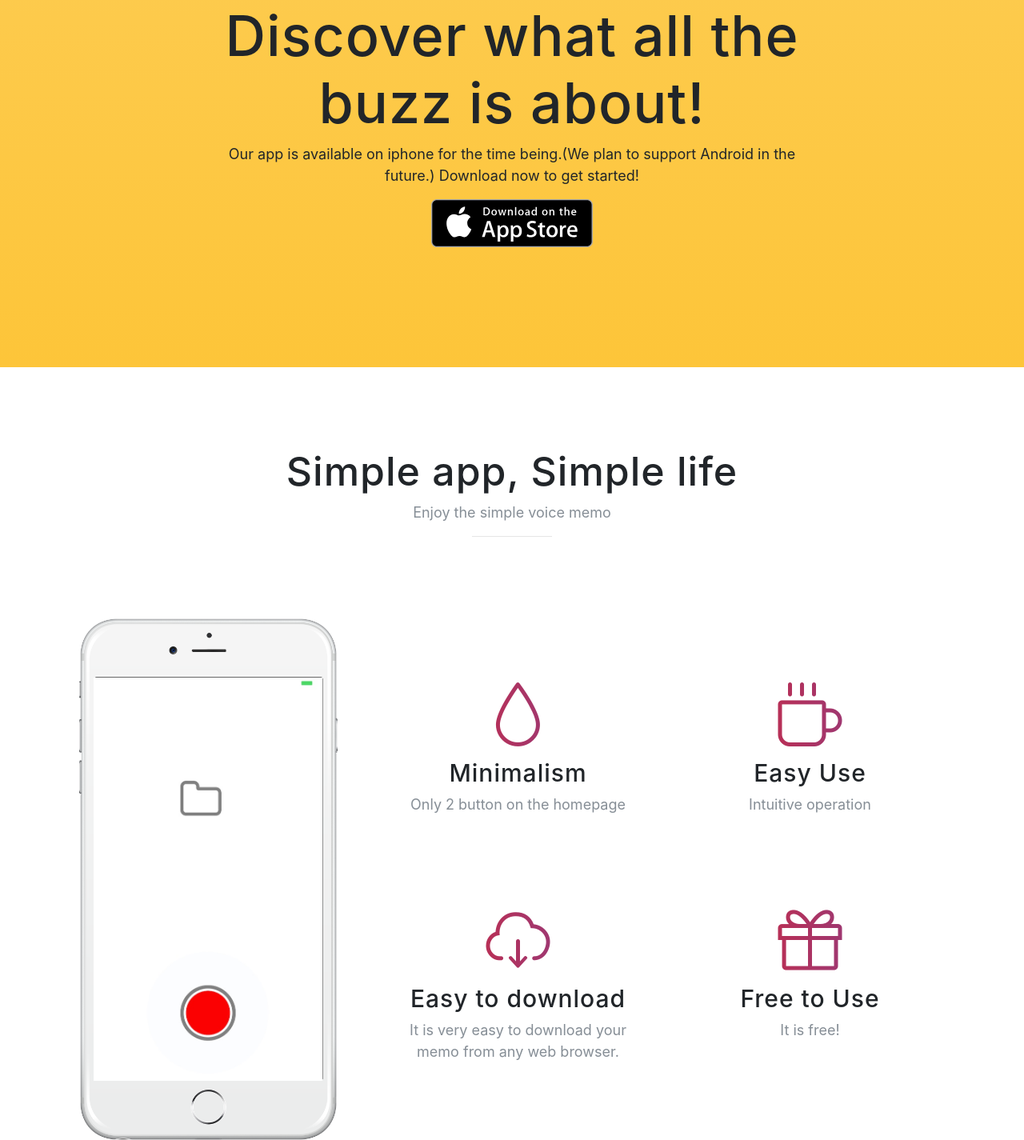
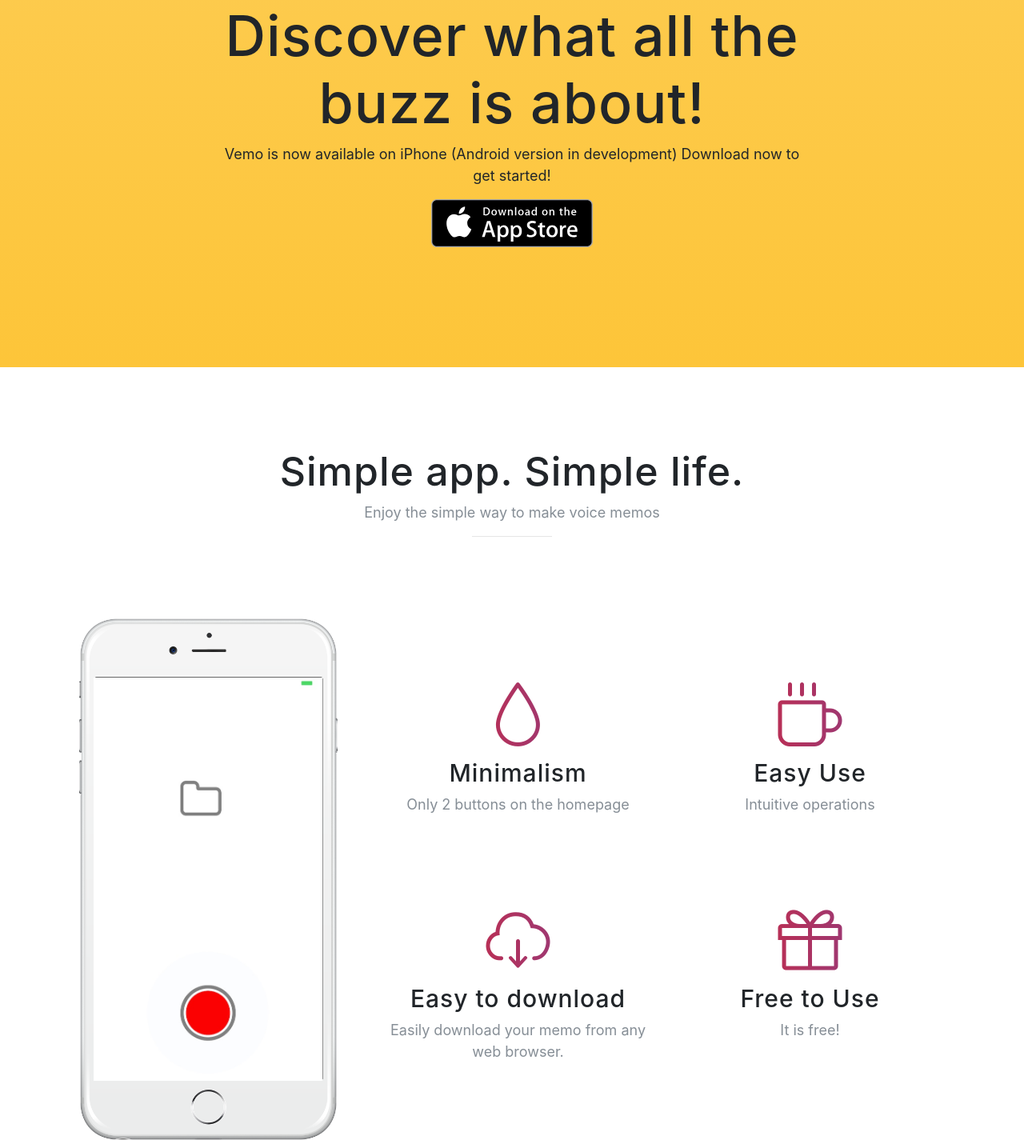
Before and after one commit to guoyingtao/guoyingtao.github.io, a website with bundled scripts: page index.html in a window 1280 px wide. Shown: the part 947-2372 px from the top of the page at 80% size. Built offline with nearby package versions, Linux system fonts and the light colour scheme; a web font is replaced by a local one.

Commit message:
Improved text

```diff
--- a/index.html
+++ b/index.html
@@ -59,7 +59,7 @@
         <div class="row h-100">
           <div class="col-lg-7 my-auto">
             <div class="header-content mx-auto">
-              <h1 class="mb-5">Vemo - A Simple Voice Memo. Why not make your life simpler?</h1>
+              <h1 class="mb-5">Vemo - A new way to make voice memos. Why not make your life simpler?</h1>
               <a href="#download" class="btn btn-outline btn-xl js-scroll-trigger">Start Now for Free!</a>
             </div>
           </div>
@@ -87,7 +87,7 @@
         <div class="row">
           <div class="col-md-8 mx-auto">
             <h2 class="section-heading">Discover what all the buzz is about!</h2>
-            <p>Our app is available on iphone for the time being.(We plan to support Android in the future.) Download now to get started!</p>
+            <p>Vemo is now available on iPhone (Android version in development) Download now to get started!</p>
             <div class="badges">
               <!-- <a class="badge-link" href="#"><img src="img/google-play-badge.svg" alt=""></a> -->
               <a class="badge-link" href="#"><img src="img/app-store-badge.svg" alt=""></a>
@@ -100,8 +100,8 @@
     <section class="features" id="features">
       <div class="container">
         <div class="section-heading text-center">
-          <h2>Simple app, Simple life</h2>
-          <p class="text-muted">Enjoy the simple voice memo</p>
+          <h2>Simple app. Simple life.</h2>
+          <p class="text-muted">Enjoy the simple way to make voice memos</p>
           <hr>
         </div>
         <div class="row">
@@ -127,14 +127,14 @@
                   <div class="feature-item">
                     <i class="icon-drop text-primary"></i>
                     <h3>Minimalism</h3>
-                    <p class="text-muted">Only 2 button on the homepage</p>
+                    <p class="text-muted">Only 2 buttons on the homepage</p>
                   </div>
                 </div>
                 <div class="col-lg-6">
                   <div class="feature-item">
                     <i class="icon-cup text-primary"></i>
                     <h3>Easy Use</h3>
-                    <p class="text-muted">Intuitive operation</p>
+                    <p class="text-muted">Intuitive operations</p>
                   </div>
                 </div>
               </div>
@@ -143,7 +143,7 @@
                   <div class="feature-item">
                     <i class="icon-cloud-download text-primary"></i>
                     <h3>Easy to download</h3>
-                    <p class="text-muted">It is very easy to download your memo from any web browser.</p>
+                    <p class="text-muted">Easily download your memo from any web browser.</p>
                   </div>
                 </div>
                 <div class="col-lg-6">
```
